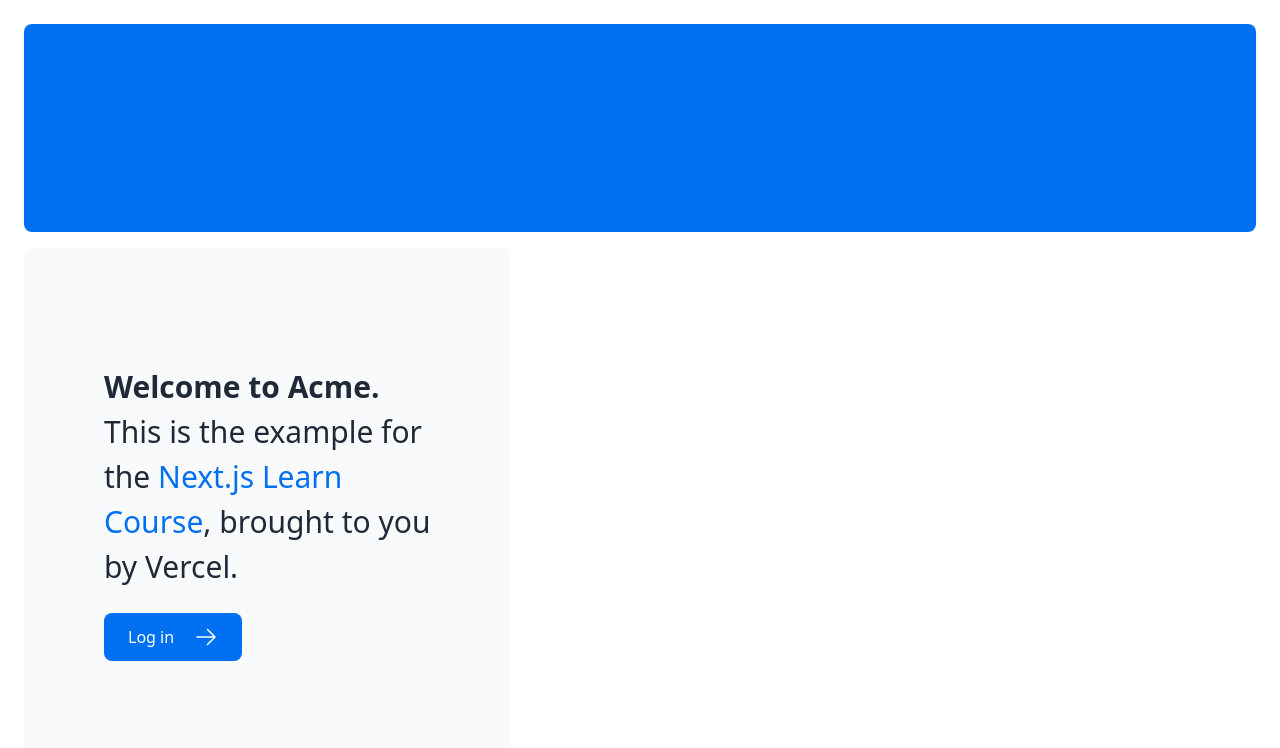
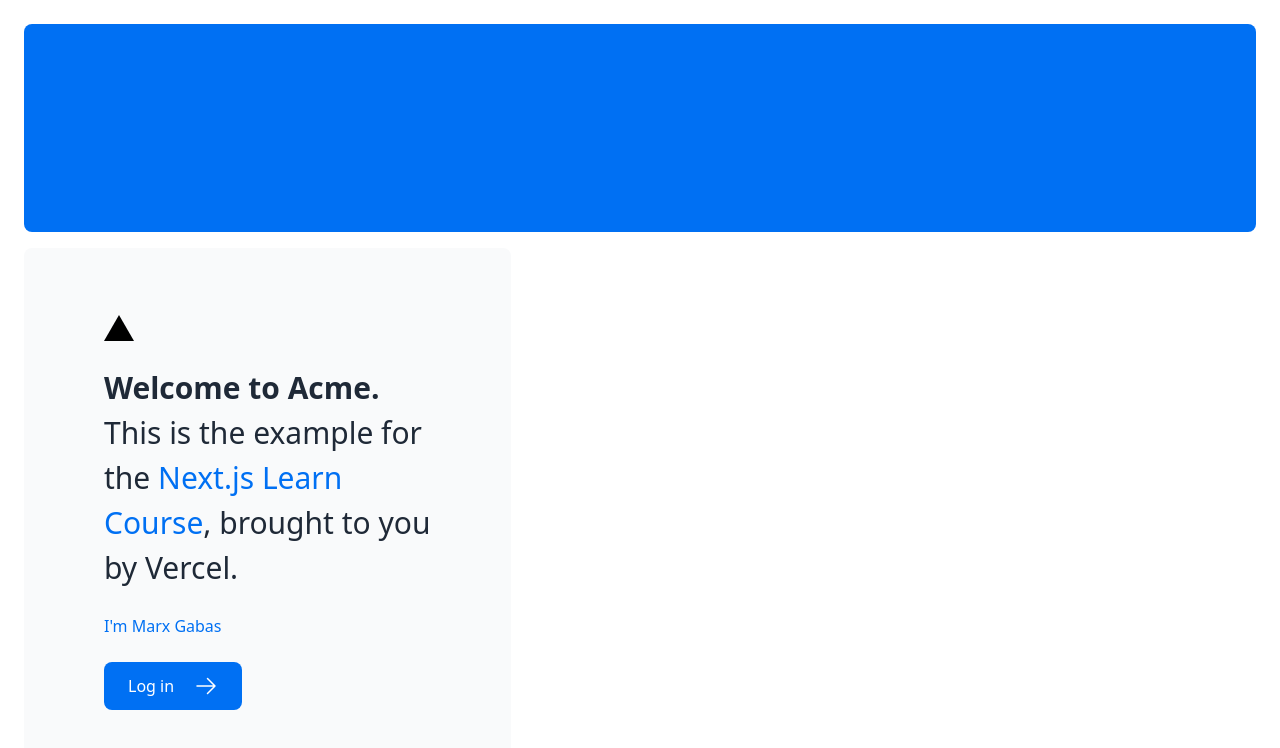
Before and after one commit to MGabas2/nextjs-dashboard, a Next.js app: page / in a window 1280 px wide. Shown: the top 748 px of the page. Built offline with nearby package versions, Linux system fonts and the light colour scheme.

Commit message:
Update page.tsx
add tailwind

```diff
--- a/app/page.tsx
+++ b/app/page.tsx
@@ -10,6 +10,7 @@ export default function Page() {
       </div>
       <div className="mt-4 flex grow flex-col gap-4 md:flex-row">
         <div className="flex flex-col justify-center gap-6 rounded-lg bg-gray-50 px-6 py-10 md:w-2/5 md:px-20">
+        <div className="relative w-0 h-0 border-l-[15px] border-r-[15px] border-b-[26px] border-l-transparent border-r-transparent border-b-black"/>
           <p className={`text-xl text-gray-800 md:text-3xl md:leading-normal`}>
             <strong>Welcome to Acme.</strong> This is the example for the{' '}
             <a href="https://nextjs.org/learn/" className="text-blue-500">
@@ -17,6 +18,7 @@ export default function Page() {
             </a>
             , brought to you by Vercel.
           </p>
+          <h1 className="text-4x1 text-blue-500">I'm Marx Gabas</h1>
           <Link
             href="/login"
             className="flex items-center gap-5 self-start rounded-lg bg-blue-500 px-6 py-3 text-sm font-medium text-white transition-colors hover:bg-blue-400 md:text-base"
```
